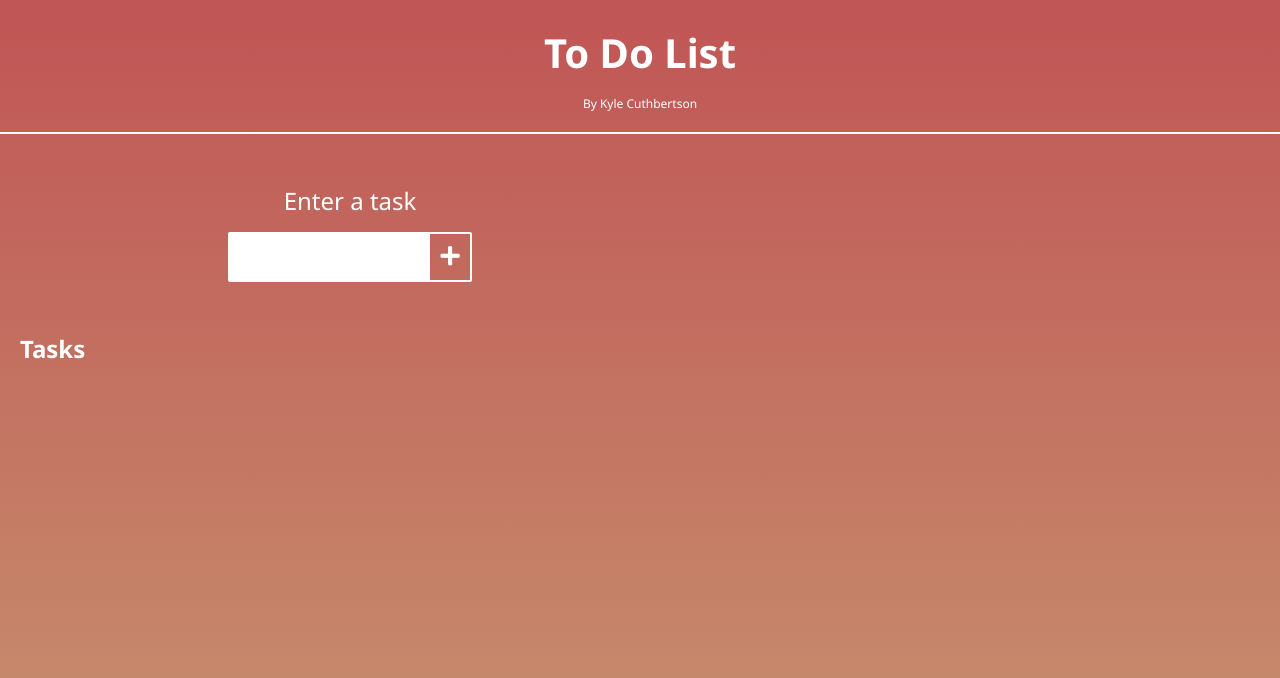
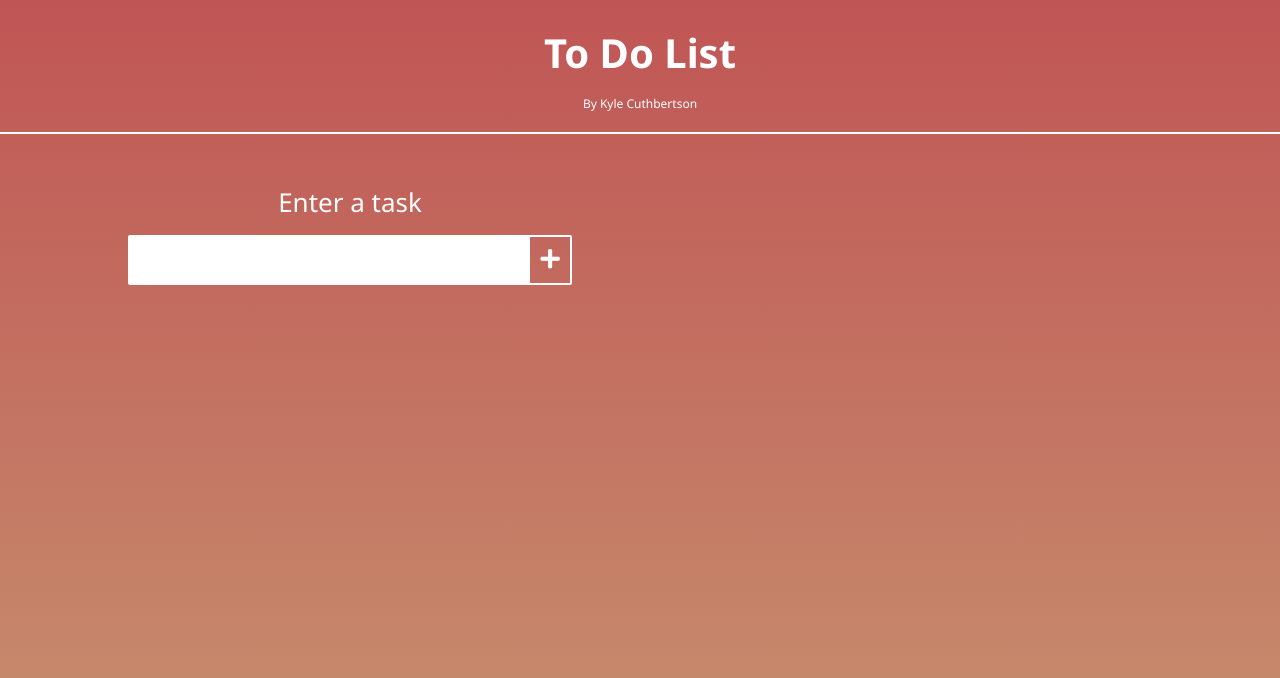
Before and after one commit to KyleCuthbertson/react-todo-list, a React (Create React App) app: page / in a window 1280 px wide. Shown: the top 678 px of the page. Built offline with nearby package versions, Linux system fonts and the light colour scheme.

Commit message:
Fixed error messaging and background styling issues

```diff
--- a/src/App.css
+++ b/src/App.css
@@ -2,11 +2,13 @@
 
 html, body {
   width: 100%;
-
+  height: 100%;
+  min-height: 100%;
   margin: 0;
   padding: 0;
   background: linear-gradient(#c05555,  #c7916f);
   color: #FFF;
+  background-attachment: fixed;
   font-family: 'Noto Sans', sans-serif;
 }
 
@@ -17,6 +19,5 @@ h1, h2, h3, h4, h5, h6, * {
 }
 
 .App {
-  height: 100vh;
   box-sizing: border-box;
 }
--- a/src/components/InputField.js
+++ b/src/components/InputField.js
@@ -2,14 +2,15 @@ import styled from 'styled-components';
 
 const Label = styled.label`
   display: block;
-  font-size: 24px;
+  font-size: 26px;
   margin-bottom: 15px;
   cursor: pointer;
 `
 
 const Input = styled.input`
-  width: 200px;
+  width: 75%;
   min-height: 50px;
+  max-width: 400px;
   margin: 0 auto;
   padding: 5px;
   font-size: 22px;
--- a/src/components/Main.js
+++ b/src/components/Main.js
@@ -8,23 +8,39 @@ import AddButton from './AddButton';
 
 const InputArea = styled.div`
   width: 100%;
-  padding: 40px 5px;
+  padding: 40px 5px 20px 5px;
   text-align: center;
   box-sizing: border-box;
   max-width: 700px;
 `
 
+const ErrorText = styled.div`
+  display: flex;
+  align-items: center;
+  justify-content: center;
+  font-size: 20px;
+  text-align: center;
+  margin: 0 auto;
+  padding: 15px 0;
+  background: #701e1e;
+  color: #FFF;
+  i {
+    font-size: 24px;
+    padding-right: 7px;
+  }
+`
+
 const Main = () => {
 
   const [tasks, setTasks] = useState([]);
-
+  const [isError, setIsError] = useState(false);
 
   // Add task to list
   const addTask = (event) => {
     event.preventDefault();
     let inputValue = document.querySelector("#taskinput").value;
     console.log(inputValue.length);
-    if (inputValue !== "" || inputValue !== null || inputValue.length !== 0) {
+    if (inputValue !== "" || inputValue.length !== 0) {
       const timestamp = Date.now();
       setTasks([
         ...tasks,
@@ -34,9 +50,12 @@ const Main = () => {
         }
     ]);
     document.querySelector("form").reset();
-    inputValue = ""; // Clears input field
+    setIsError(false);
     } else {
-      alert("Please enter value");
+      setIsError(true);
+      setTimeout(function() { // Timeout for error message to show
+        setIsError(false);
+      }, 4000);
     }
   }
 
@@ -59,6 +78,16 @@ const Main = () => {
         </InputArea>
       </form>
 
+      {
+        isError ?
+        <ErrorText>
+          <i class="fas fa-exclamation-circle"></i>
+          <p>Can't leave this empty!</p>
+        </ErrorText>
+        :
+        ""
+      }
+
       <TaskGroup
         taskList={tasks}
         remove={removeTask}
--- a/src/components/TaskGroup.js
+++ b/src/components/TaskGroup.js
@@ -17,7 +17,7 @@ const TaskGroup = (props) => {
   return (
     <>
       <GroupList>
-        <h2>Tasks</h2>
+        {taskList.length > 0 ? <h2>Tasks</h2> : ""}
         <Task
           tasks={taskList}
           removeTask={remove}
```
